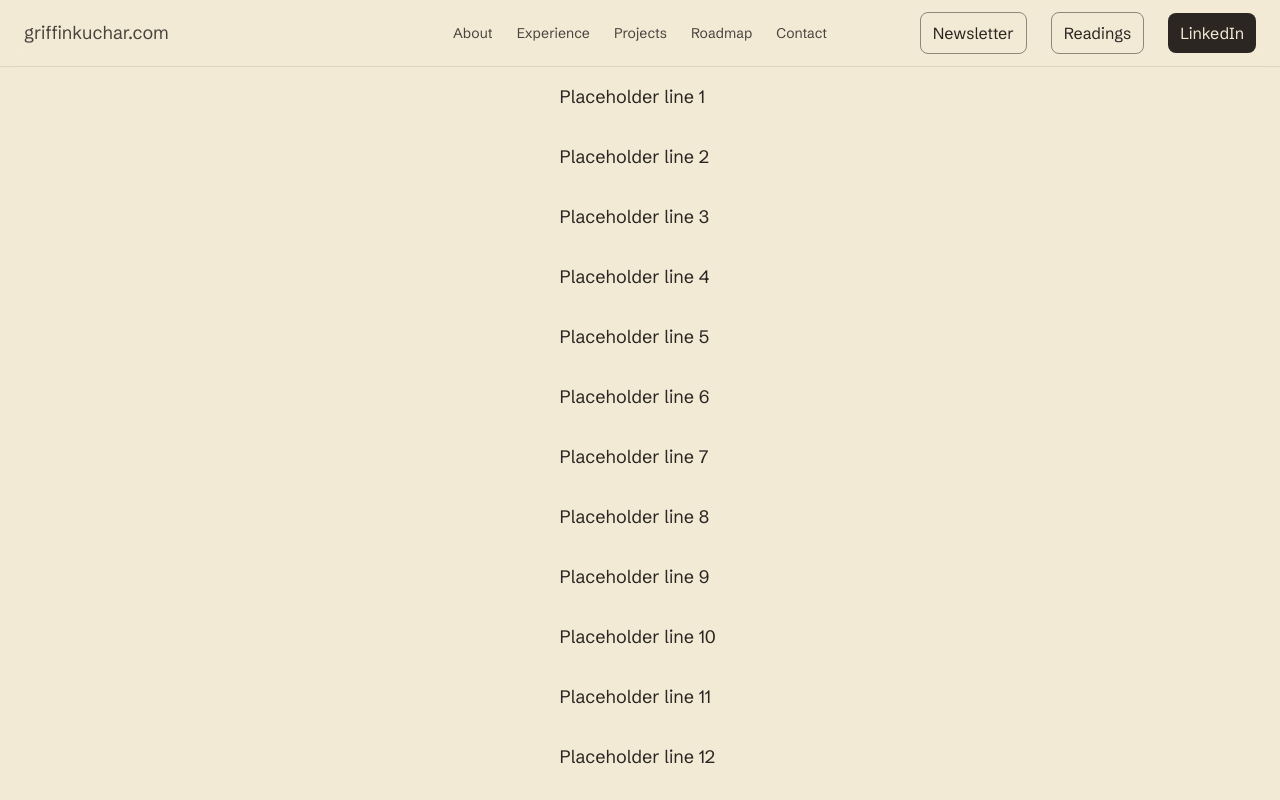
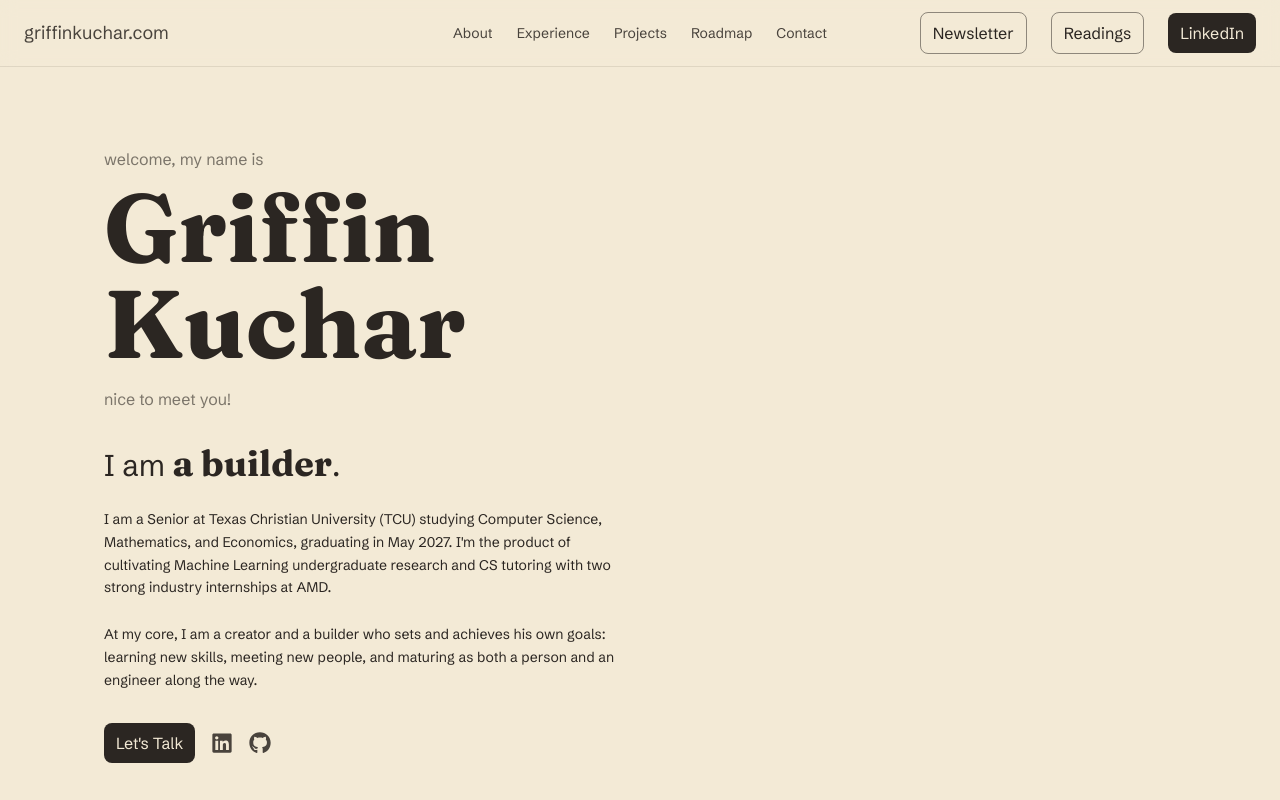
Before and after one commit to gkuchar/portfolio-website, a Next.js app: page / in a window 1280 px wide. Shown: the top 800 px of the page. Built offline with nearby package versions, Linux system fonts and the light colour scheme.

Commit message:
added Hero foundation

```diff
--- a/package.json
+++ b/package.json
@@ -9,9 +9,12 @@
     "lint": "eslint"
   },
   "dependencies": {
+    "@icons-pack/react-simple-icons": "^13.13.0",
+    "lucide-react": "^1.17.0",
     "next": "16.2.6",
     "react": "19.2.4",
-    "react-dom": "19.2.4"
+    "react-dom": "19.2.4",
+    "react-icons": "^5.6.0"
   },
   "devDependencies": {
     "@tailwindcss/postcss": "^4",
--- a/src/app/page.tsx
+++ b/src/app/page.tsx
@@ -1,13 +1,10 @@
 import Image from "next/image";
+import Hero from "@/components/Hero"
 
 export default function Home() {
   return (
     <main className="max-w-6xl mx-auto px-6">
-      {Array.from({ length: 30 }).map((_, i) => (
-        <p key={i} className="py-4 text-lg">
-          Placeholder line {i + 1}
-        </p>
-      ))}
+      <Hero />
     </main>
   );
 }
--- /dev/null
+++ b/src/components/Hero.tsx
@@ -0,0 +1,58 @@
+import { FaGithub, FaLinkedin } from "react-icons/fa";
+
+export default function Hero() {
+  return (
+    <section className="max-w-7xl mx-auto px-4 py-20">
+      <div className="grid grid-cols-1 md:grid-cols-2 gap-12 items-center">
+        <div>
+            <p className="text-base text-foreground/60">welcome, my name is</p>
+            <h1 className="font-display text-8xl font-bold leading-none mt-2">
+                Griffin
+                <br />
+                Kuchar
+            </h1>
+            <p className="text-base text-foreground/60 mt-4">nice to meet you!</p>
+            <p className="text-3xl mt-8">
+            I am <span className=" text-4xl font-display font-bold">a builder</span>.
+            </p>
+            <p className="text-sm text-foreground mt-6 leading-relaxed max-w-prose">
+            I am a Senior at Texas Christian University (TCU) studying Computer Science,
+            Mathematics, and Economics, graduating in May 2027. I'm the product of
+            cultivating Machine Learning undergraduate research and CS tutoring with two
+            strong industry internships at AMD.
+            </p>
+            <p className="text-sm text-foreground mt-6 leading-relaxed max-w-prose">
+            At my core, I am a creator and a builder who sets and achieves his own goals: learning new skills, meeting new people,
+            and maturing as both a person and an engineer along the way.
+            </p>
+            <div className="flex items-center gap-4 mt-8">
+                <a href="mailto:griffin.kuchar@gmail.com" className="btn-primary">
+                    Let's Talk
+                </a>
+                <a
+                    href="https://www.linkedin.com/in/griffin-kuchar/"
+                    target="_blank"
+                    rel="noopener noreferrer"
+                    className="btn-tertiary"
+                    aria-label="LinkedIn"
+                    >
+                    <FaLinkedin size={22} />
+                </a>
+                <a
+                    href="https://github.com/gkuchar"
+                    target="_blank"
+                    rel="noopener noreferrer"
+                    className="btn-tertiary"
+                    aria-label="GitHub"
+                    >
+                    <FaGithub size={22} />
+                </a>
+            </div>
+        </div>
+        <div>
+          {/* right column: photo */}
+        </div>
+      </div>
+    </section>
+  );
+}
```
Also changed, not shown: 1 other file (tests, documents, lock files or other folders).
